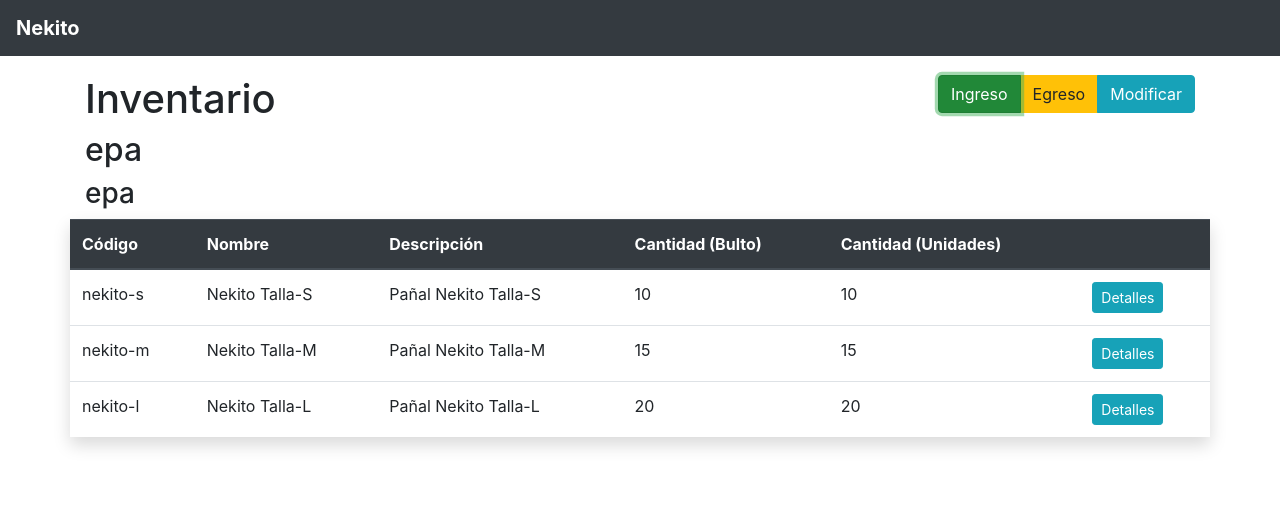
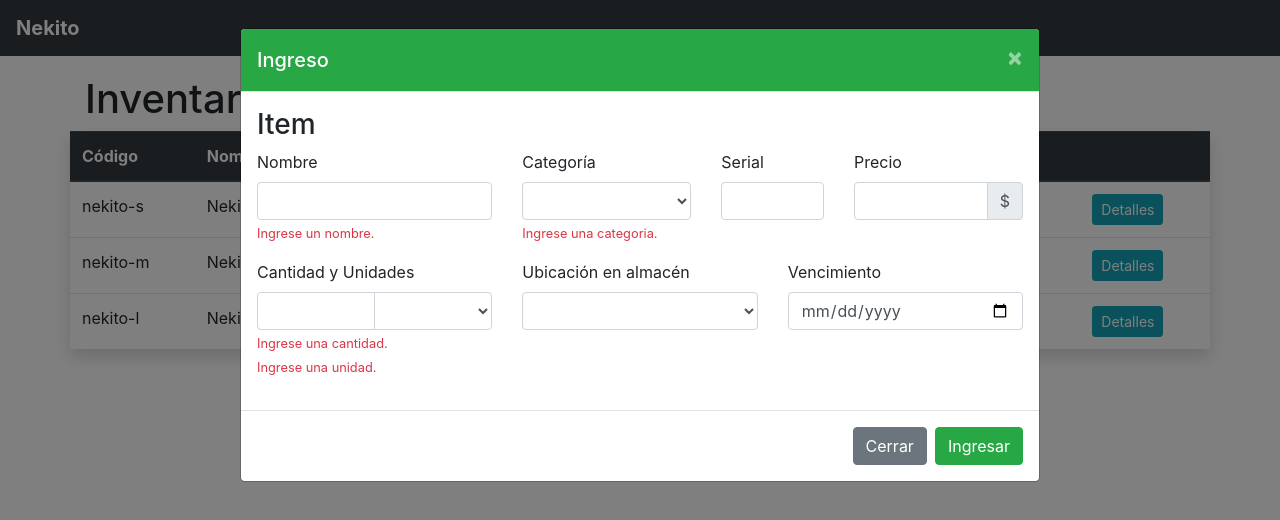
Before and after one commit to jesusThula/Nekito, an Angular app: page / in a window 1280 px wide. Both pictures are taken after a click on the button "Ingreso". Shown: the top 520 px of the page. Built offline with nearby package versions, Linux system fonts and the light colour scheme.

Commit message:
Modal de Ingreso y data target

```diff
--- a/angular.json
+++ b/angular.json
@@ -28,6 +28,7 @@
               "src/styles.css"
             ],
             "scripts": [
+              "node_modules/jquery/dist/jquery.js",
               "node_modules/bootstrap/dist/js/bootstrap.min.js"
             ]
           },
--- a/package.json
+++ b/package.json
@@ -20,6 +20,7 @@
     "@angular/platform-browser-dynamic": "~10.0.6",
     "@angular/router": "~10.0.6",
     "bootstrap": "^4.5.2",
+    "jquery": "^3.5.1",
     "rxjs": "~6.5.5",
     "tslib": "^2.0.0",
     "zone.js": "~0.10.3"
--- a/src/app/app.module.ts
+++ b/src/app/app.module.ts
@@ -5,12 +5,14 @@
 import { AppComponent } from './app.component';
 import { NavbarComponent } from './components/navbar/navbar.component';
 import { InventarioComponent } from './components/inventario/inventario.component';
+import { IngresoComponent } from './components/inventario/ingreso/ingreso.component';
 
 @NgModule({
   declarations: [
     AppComponent,
     NavbarComponent,
-    InventarioComponent
+    InventarioComponent,
+    IngresoComponent
   ],
   imports: [
     BrowserModule,
--- /dev/null
+++ b/src/app/components/inventario/ingreso/ingreso.component.html
@@ -0,0 +1,90 @@
+<div class="container">
+<div class="modal-dialog modal-lg">
+    <div class="modal-content">
+
+    <!--Modal de ingreso de producto-->
+
+    <div class="modal-header bg-success text-white">
+        <h5 class="modal-title" id="exampleModalLabel">Ingreso</h5>
+        <button type="button" class="close text-white" data-dismiss="modal" aria-label="Close">
+        <span aria-hidden="true">&times;</span>
+        </button>
+    </div>
+
+    <form>
+        <div class="modal-body">
+            <!--Nombre de producto-->
+            <div class="form-group">
+                <h3>Item</h3>
+            <div class="row">
+                <div class="col-4">
+                <label>Nombre</label>
+                <input required type="text" name="nombre" class="form-control">
+                <small class="text-danger">Ingrese un nombre.</small>
+                </div>
+                <div class="col-3">
+                <!--Label y Select del tipo de producto-->
+                <label for="exampleFormControlSelect1">Categoría</label>
+                <select required class="form-control">
+                    <option></option>
+                </select>
+                <small class="text-danger">Ingrese una categoria.</small>
+                </div>
+                <div class="col-2">
+                <label>Serial</label>
+                <input type="text" name="serial" class="form-control" aria-describedby="emailHelp">
+                </div>
+                <div class="col-3">
+                <label>Precio</label>
+                <div class="input-group">
+                <input onkeypress="return event.charCode >= 48" type="number" name="precio" class="form-control">
+                <div class="input-group-append">
+                    <span class="input-group-text" id="basic-addon1">$</span>
+                </div>
+                </div>
+                </div>
+            </div>
+            </div>
+            <div class="form-group">
+            <div class="row">
+                <div class="col-4">
+                <!--Cantidad de producto-->
+                <label for="exampleInputPassword1">Cantidad y Unidades</label>
+                <div class="input-group">
+                    <input required type="number"  name="cantidad" class="form-control">
+                    <select required type="text" placeholder="0" name="unidades" class="form-control">
+                    <option></option>
+                    </select>
+                </div>
+                <small class="text-danger">Ingrese una cantidad.<br></small>
+                <small class="text-danger">Ingrese una unidad.</small>
+                </div>
+                <div class="col-4">
+                <label>Ubicación en almacén</label>
+                <select type="text" name="ubicacion" class="form-control" aria-describedby="emailHelp">
+                    <option></option>
+                </select>
+                </div>
+                <div class="col-4">
+                <!--Condicion para colocar fecha de vencimiento (Producto o consumible unicamente)-->
+                <div class="form-group">
+                    <label>Vencimiento</label>
+                    <input class="form-control" name="vencimiento" type="date">
+                </div>
+                </div>
+            </div>
+            </div>
+
+        </div>
+
+    <!--Footer de Modal con botones de cerrar e ingresar-->
+    <div class="modal-footer">
+        <button type="button" class="btn btn-secondary" data-dismiss="modal">Cerrar</button>
+        <!-- !f.valid significa cuando el form no sea valido -->
+        <button data-dismiss="modal" type="button" class="btn btn-success">Ingresar</button>
+    </div>
+    </form>
+
+    </div>
+</div>
+</div>
--- /dev/null
+++ b/src/app/components/inventario/ingreso/ingreso.component.ts
@@ -0,0 +1,16 @@
+import { Component, OnInit, ViewChild } from '@angular/core';
+import { NgForm } from '@angular/forms';
+
+@Component({
+  selector: 'app-ingreso',
+  templateUrl: './ingreso.component.html',
+  styleUrls: ['./ingreso.component.css']
+})
+export class IngresoComponent implements OnInit {
+
+  constructor() { }
+
+  ngOnInit(): void {
+  }
+
+}
--- a/src/app/components/inventario/inventario.component.html
+++ b/src/app/components/inventario/inventario.component.html
@@ -1,19 +1,13 @@
 <div class="container">
 
     <div class="row">
-    <div class="col">
-        <h1>Inventario</h1>
-        <h2>epa</h2>
-        <h3>epa</h3>
-    </div>
-    <!--BOTONES DE INGRESO DE PRODUCTOS-->
-    <div class="col">
-        <div class="btn-group float-right">
-        <button type="button" class="btn btn-success" data-toggle="modal" >Ingreso</button>
-        <button type="button" class="btn btn-warning" data-toggle="modal" >Egreso</button>
-        <button type="button" class="btn btn-info" data-toggle="modal" >Modificar</button>
+        <div class="col">
+            <h1>Inventario</h1>
         </div>
-    </div>
+        <!--BOTONES DE INGRESO DE PRODUCTOS-->
+        <div class="col">
+            <button type="button" class="btn btn-success" data-toggle="modal" data-target='#modalIngreso'>Ingreso</button>
+        </div>
     </div>
 
     <div class="row">
@@ -49,3 +43,8 @@
 
     </div>
     </div>
+
+    <!-- MODAL INGRESO DE PRODUCTO EXISTENTE EN INVENTARIO-->
+    <div class="modal fade" id="modalIngreso" tabindex="-1" role="dialog" aria-labelledby="exampleModalLabel" aria-hidden="true">
+        <app-ingreso></app-ingreso>
+    </div>
--- a/src/app/components/inventario/inventario.component.ts
+++ b/src/app/components/inventario/inventario.component.ts
@@ -1,7 +1,10 @@
-import { Component, OnInit } from '@angular/core';
+import { Component, OnInit, ViewChild } from '@angular/core';
+
 //IMPORT DE SERVICIOS, MODELOS Y OTROS
 import { Producto } from '../../models/producto.models'
+import { NgForm } from '@angular/forms';
 import { NgForOf } from '@angular/common';
+import { IngresoComponent } from './ingreso/ingreso.component';
 
 @Component({
   selector: 'app-inventario',
@@ -42,4 +45,7 @@
   ngOnInit(): void {
   }
 
+  functionA () {
+    console.log("EPA COMO ESTAS")
+  }
 }
```
Also changed, not shown: src/app/components/inventario/ingreso/ingreso.component.css (added), src/index.html (indentation only), 1 other file (tests, documents, lock files or other folders).
